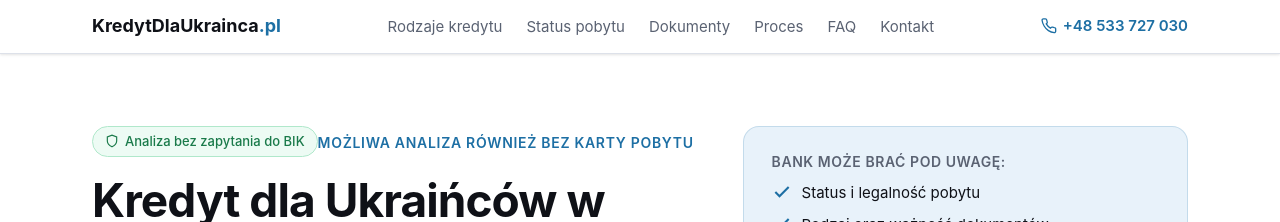
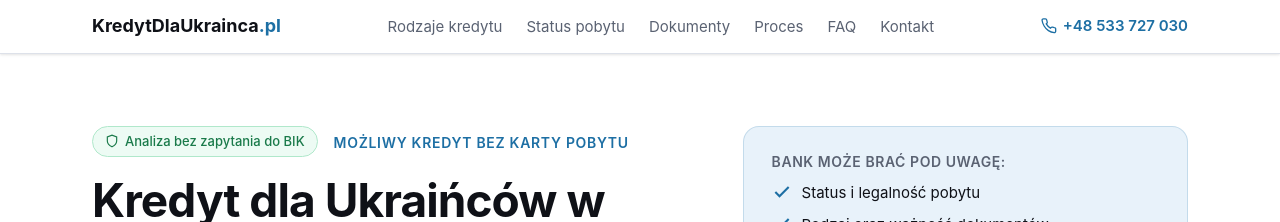
Before and after one commit to kamolc4/kredytdlaukraincow, a Next.js app: page / in a window 1280 px wide. Shown: the top 222 px of the page. Built offline with nearby package versions, Linux system fonts and the light colour scheme.

Commit message:
feat(hero): improve no residence card messaging

```diff
--- a/app/globals.css
+++ b/app/globals.css
@@ -319,6 +319,7 @@ p { max-width: 70ch; }
   text-transform: uppercase;
   color: var(--primary);
   margin-bottom: 0.75rem;
+  margin-left: 1rem;
 }
 
 .hero__h1 { margin-bottom: 1rem; }
--- a/content/site-content.ts
+++ b/content/site-content.ts
@@ -71,7 +71,7 @@ export const siteContent: SiteContent = {
   // ── HERO ────────────────────────────────────────────────────────────────────
   hero: {
     badge: "Analiza bez zapytania do BIK",
-    eyebrow: "Możliwa analiza również bez karty pobytu",
+    eyebrow: "Możliwy kredyt bez karty pobytu",
     h1: "Kredyt dla Ukraińców w Polsce – sprawdź swoją sytuację",
     lead: "Sprawdź, jakie znaczenie mają status pobytu, forma zatrudnienia, dochód, historia kredytowa i wymagane dokumenty. Wstępna analiza możliwa również bez karty pobytu – każda sytuacja oceniana jest indywidualnie. Wynik nie jest decyzją banku ani gwarancją finansowania.",
     primaryCta: {
```
